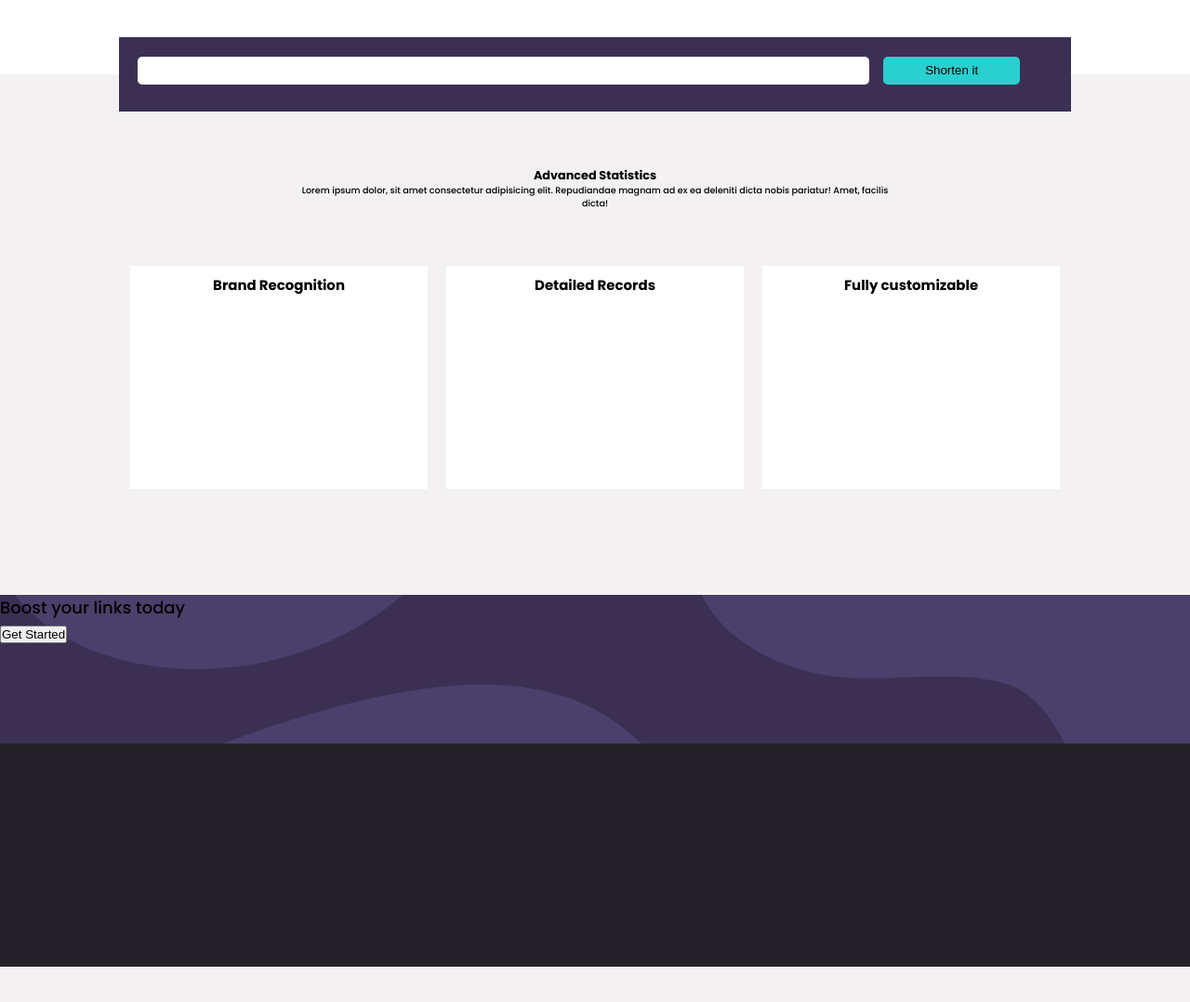
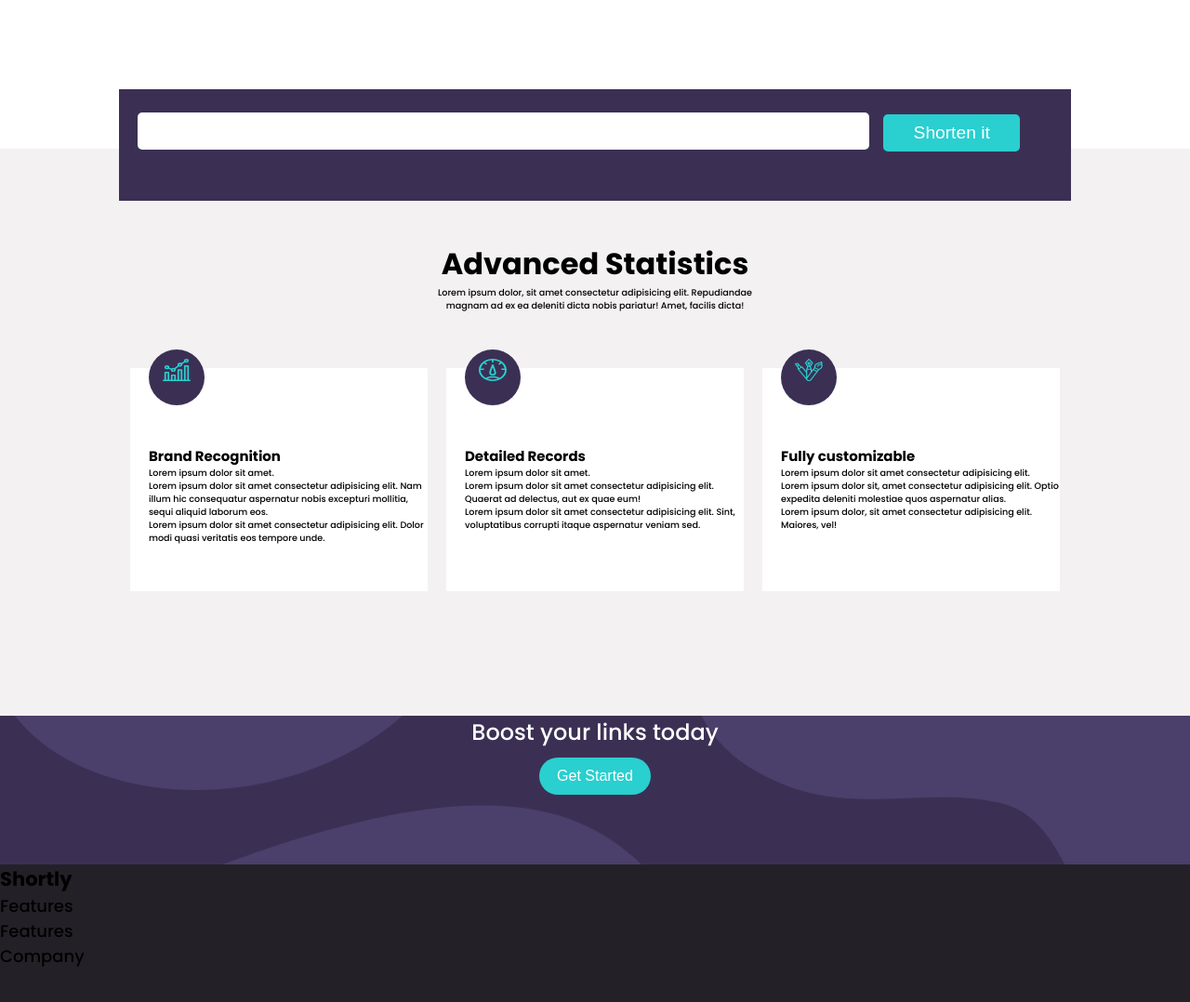
Before and after one commit to horler408/url_shortener, a plain HTML site: page index.html in a window 1280 px wide. Shown: the part 480-1558 px from the top of the page at 93% size. Before the commit the page ends 1520 px from the top, so only its background shows below. Drawn offline with Linux system fonts and the light colour scheme; no server answers.

Commit message:
Pre-footer styling

```diff
--- a/css/style.css
+++ b/css/style.css
@@ -58,11 +58,18 @@ nav {
   right: 100px;
 }
 .head__buttons button {
+  width: 80px;
+  height: 30px;
+  color: #fff;
   outline: none;
   border: none;
-  border-radius: 10px;
+  cursor: pointer;
+  border-radius: 20px;
   background: hsl(180, 66%, 49%);
 }
+/* .head__buttons.active {
+  background: hsl(180, 66%, 49%);
+} */
 
 /* Hero section */
 .hero__brand {
@@ -80,7 +87,7 @@ nav {
   margin-top: 20px;
 }
 .brand__title {
-  font-size: 2.3rem;
+  font-size: 2.2rem;
   width: 100%;
   text-align: center;
 }
@@ -93,9 +100,14 @@ nav {
   margin: 10px;
 }
 .brand__button button {
+  width: 120px;
+  height: 40px;
+  color: #fff;
+  font-size: 1rem;
+  cursor: pointer;
   outline: none;
   border: none;
-  border-radius: 10px;
+  border-radius: 20px;
   background: hsl(180, 66%, 49%);
 }
 
@@ -128,6 +140,7 @@ nav {
 .shorten-form input {
   height: 50%;
   width: 100%;
+  font-size: 1.2rem;
   border-radius: 5px;
   background: #fff;
   outline: none;
@@ -136,6 +149,8 @@ nav {
 .shorten-form button {
   height: 40%;
   width: 100%;
+  font-size: 1.2rem;
+  color: #fff;
   margin: 15px 0;
   outline: none;
   border: none;
@@ -151,7 +166,7 @@ nav {
   padding-top: 100px;
 }
 .main__title {
-  font-size: 0.8rem;
+  font-size: 1.2rem;
 }
 .main__paragraph {
   width: 90%;
@@ -160,42 +175,85 @@ nav {
 }
 .main__cards {
   position: absolute;
-  left: 30%;
-  transform: translateX(-30%);
   flex-wrap: wrap;
+  left: 50%;
+  transform: translateX(-50%);
   width: 90%;
   margin-top: 50px;
 }
 
 .card__items {
+  position: relative;
   display: flex;
   justify-content: center;
   width: 100%;
   min-height: 30vh;
-  margin: 10px;
-  padding: 10px 20px 10px 20px;
+  margin: 50px 0;
+  padding: 10px 20px;
   background: #fff;
 }
 .card__items:nth-child(2) {
   margin-top: 10px;
 }
+.card__logo {
+  position: absolute;
+  height: 50px;
+  width: 50px;
+  top: -25px;
+  border-radius: 50%;
+  padding: 10px 5px;
+  background: hsl(257, 27%, 26%);
+}
+.card__logo img {
+  width: 60%;
+  height: 60%;
+}
+.card__text {
+  position: absolute;
+  top: 30%;
+  text-align: center;
+}
+.card__text p {
+  font-size: 0.6rem;
+}
 
 .footer {
+  position: relative;
+  top: 550px;
 }
 .footer__top {
   background: url("../assets/bg-boost-desktop.svg") center/cover no-repeat;
   background-color: hsl(257, 27%, 26%);
   min-height: 20vh;
+  color: #fff;
+  text-align: center;
+}
+.footer__title {
+  font-size: 1.5rem;
+}
+.footer__top button {
+  width: 120px;
+  height: 40px;
+  color: #fff;
+  font-size: 1rem;
+  cursor: pointer;
+  outline: none;
+  border: none;
+  margin: 10px;
+  border-radius: 20px;
+  background: hsl(180, 66%, 49%);
 }
 .footer__bottom {
   background: hsl(260, 8%, 14%);
   min-height: 50vh;
 }
 
+/* Error  hsl(0, 87%, 67%)*/
+
 @media only screen and (min-width: 420px) {
   .head__container {
-    min-height: 70vh;
-    padding: 10px 0 0 100px;
+    min-height: 80vh;
+    padding: 10px 0 0 130px;
   }
   nav {
   }
@@ -206,7 +264,8 @@ nav {
     display: block;
   }
   .brand__text {
-    width: 90%;
+    width: 50%;
+    top: 0;
     text-align: justify;
   }
   .brand__paragraph {
@@ -216,40 +275,39 @@ nav {
   }
   .brand__image {
     position: relative;
-    width: 30%;
+    width: 50%;
+    right: 20px;
   }
   .brand__text {
     position: relative;
     top: 0;
-    width: 60%;
+    width: 70%;
     margin-top: 50px;
   }
   .brand__title {
     text-align: left;
-    font-size: 3rem;
-  }
-  .brand__image {
-    width: 50%;
+    font-size: 4.5rem;
   }
 
   .url_form {
     position: absolute;
-    top: 65%;
+    top: 72%;
     left: 50%;
     transform: translateX(-50%);
     width: 80%;
-    height: 10vh;
-    padding: 20px;
+    height: 15vh;
+    padding: 25px 20px;
     justify-content: center;
     background: hsl(257, 27%, 26%);
   }
   .shorten-form {
     width: 100%;
-    height: 30px;
+    height: 40px;
   }
   .shorten-form input {
     width: 80%;
     height: 100%;
+    font-size: 1.5rem;
   }
   .shorten-form button {
     width: 15%;
@@ -257,7 +315,7 @@ nav {
     margin: 0 10px;
   }
   .main__paragraph {
-    width: 50%;
+    width: 30%;
   }
   .main__cards {
     display: flex;
@@ -267,13 +325,35 @@ nav {
     transform: translateX(0);
     width: 100%;
   }
+  .main__title {
+    font-size: 2rem;
+  }
   .card__items {
+    position: relative;
     width: 25%;
     margin: 10px;
+    text-align: left;
+  }
+  .card__text {
+    position: absolute;
+    left: 20px;
+    top: 35%;
+    text-align: left;
+  }
+  .card__logo {
+    position: absolute;
+    height: 60px;
+    width: 60px;
+    top: -20px;
+    left: 20px;
+    padding: 10px 5px;
+    text-align: center;
+    border-radius: 50%;
   }
 
   .footer {
     min-height: 50vh;
+    top: 50px;
   }
   .footer__top {
     min-height: 20vh;
--- a/index.html
+++ b/index.html
@@ -18,7 +18,7 @@
           </ul>
           <div class="head__buttons">
             <button type="button" class="login">Login</button>
-            <button type="button" class="signup">Sign up</button>
+            <button type="button" class="signup active">Sign up</button>
           </div>
         </nav>
         <div class="hero__brand">
@@ -52,13 +52,68 @@
         </p>
         <div class="main__cards">
           <div class="card__items">
-            <h5 class="card__title">Brand Recognition</h5>
+            <div class="card__logo">
+              <img
+                src="./assets/icon-brand-recognition.svg"
+                alt="Brand Logo"
+                height="80%"
+              />
+            </div>
+            <div class="card__text">
+              <h5 class="card__title">Brand Recognition</h5>
+              <p>Lorem ipsum dolor sit amet.</p>
+              <p>
+                Lorem ipsum dolor sit amet consectetur adipisicing elit. Nam
+                illum hic consequatur aspernatur nobis excepturi mollitia, sequi
+                aliquid laborum eos.
+              </p>
+              <p>
+                Lorem ipsum dolor sit amet consectetur adipisicing elit. Dolor
+                modi quasi veritatis eos tempore unde.
+              </p>
+            </div>
           </div>
           <div class="card__items">
-            <h5 class="card__title">Detailed Records</h5>
+            <div class="card__logo">
+              <img
+                src="./assets/icon-detailed-records.svg"
+                height="80%"
+                alt="Detail Logo"
+              />
+            </div>
+            <div class="card__text">
+              <h5 class="card__title">Detailed Records</h5>
+              <p>Lorem ipsum dolor sit amet.</p>
+              <p>
+                Lorem ipsum dolor sit amet consectetur adipisicing elit. Quaerat
+                ad delectus, aut ex quae eum!
+              </p>
+              <p>
+                Lorem ipsum dolor sit amet consectetur adipisicing elit. Sint,
+                voluptatibus corrupti itaque aspernatur veniam sed.
+              </p>
+            </div>
           </div>
           <div class="card__items">
-            <h5 class="card__title">Fully customizable</h5>
+            <div class="card__logo">
+              <img
+                src="./assets/icon-fully-customizable.svg"
+                height="80%"
+                alt="Customizable Logo"
+              />
+            </div>
+            <div class="card__text">
+              <h5 class="card__title">Fully customizable</h5>
+              <p>Lorem ipsum dolor sit amet consectetur adipisicing elit.</p>
+              <p>
+                Lorem ipsum dolor sit, amet consectetur adipisicing elit. Optio
+                expedita deleniti molestiae quos aspernatur alias.
+              </p>
+              <p>
+                Lorem ipsum dolor, sit amet consectetur adipisicing elit.
+                Maiores, vel!
+              </p>
+            </div>
           </div>
         </div>
       </section>
@@ -69,9 +124,15 @@
           <button class="footer__button">Get Started</button>
         </section>
         <section class="footer__bottom">
-          <div class="footer__bottom__items"></div>
-          <div class="footer__bottom__items"></div>
-          <div class="footer__bottom__items"></div>
+          <div class="footer__bottom--left">
+            <h3 class="footer__bottom--title">Shortly</h3>
+          </div>
+          <div class="footer__bottom--right">
+            <div class="footer__bottom--items">Features</div>
+            <div class="footer__bottom--items">Features</div>
+            <div class="footer__bottom--items">Company</div>
+            <div class="footer__bottom--items"></div>
+          </div>
         </section>
       </section>
     </div>
```
